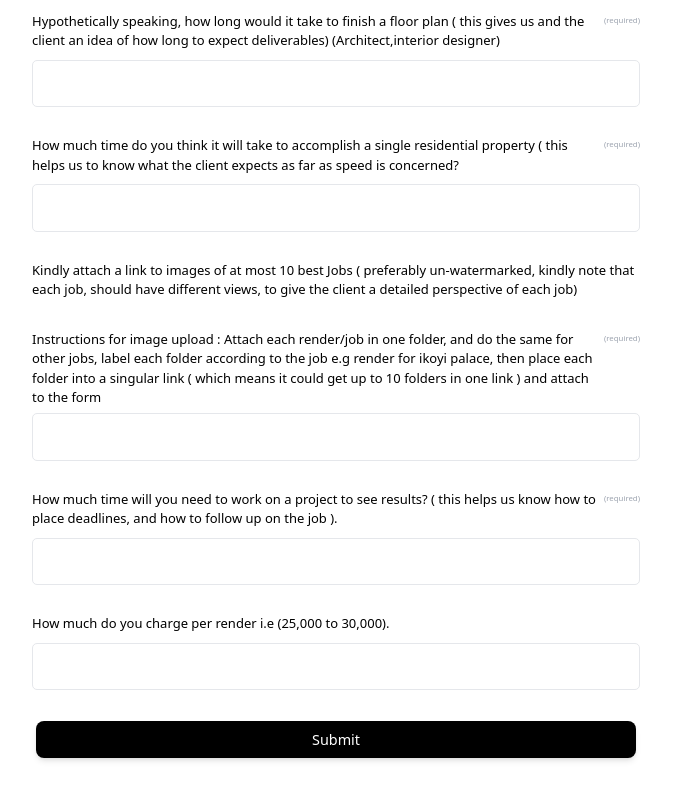
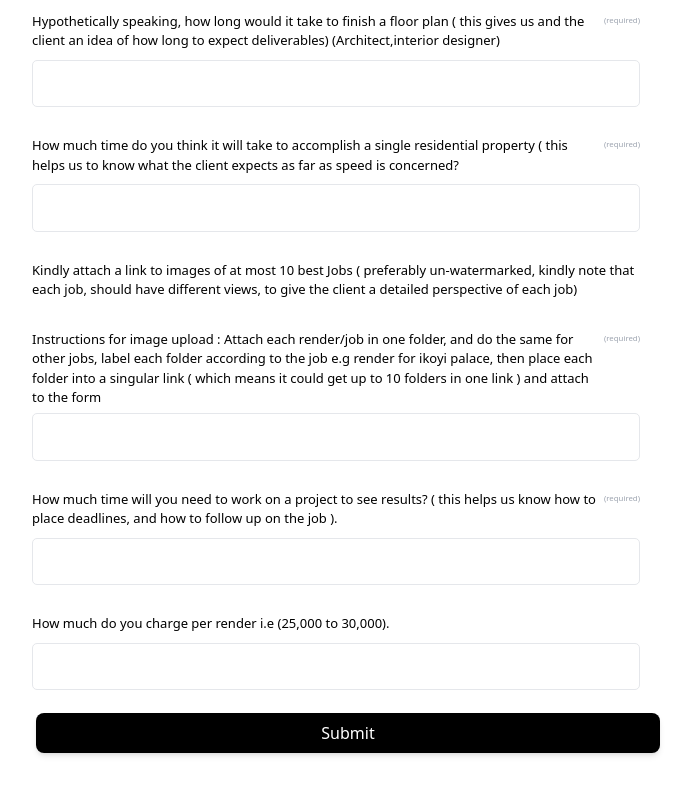
Before and after one commit to thevetdoctor/bmhcollections, a React (Create React App) app: page / in a window 1280 px wide. Shown: the part 878-1678 px from the top of the page, without its empty margins (304-995 px from the left). Built offline with nearby package versions, Linux system fonts and the light colour scheme; the HTML template or start-up script is replaced by a standard one.

Commit message:
feat: minor ui fixes

```diff
--- a/src/ArchitectForm.js
+++ b/src/ArchitectForm.js
@@ -24,19 +24,27 @@ export default function ArchitectForm() {
 	const [error, setError] = useState('');
 	const [submitted, setSubmitted] = useState(false);
 	const [profileImage, setProfileImage] = useState('');
+	const [isSubmitting, setSubmitting] = useState(false);
 
 	const baseUrl = 'https://us-central1-build-myhouse.cloudfunctions.net/bmhAPi';
 
-    const setUp = async () => {
-        setSubmitted(true)
-        const payload = { firstName, lastName, mobile, email, profileImage, contactMessage, floorPlanTime, singleResidentialTime, projectUrl, projectWorkTime, charge }
-        if ((firstName && lastName && mobile && email && profileImage && contactMessage && floorPlanTime && singleResidentialTime && projectUrl && projectWorkTime && charge)) {
-            setCompleted(false);
-            console.log('Incomplete details')
-            console.log(payload);
+	const setUp = async (e) => {
+		e.preventDefault();
+
+		if(!profileImage.length){
+			toast.error('Please upload a profile image');
 			return;
 		}
-        setCompleted(true);
+
+		const fields = [firstName, lastName, mobile, email, profileImage, contactMessage, floorPlanTime, singleResidentialTime, projectUrl, projectWorkTime, charge];
+
+		const hasInvalidField = fields.some(field => !field.length);
+
+		if (hasInvalidField) {
+			toast.error('Please enter all fields');
+			return;
+		}
+
 
 		const query = `
 			mutation {
@@ -68,6 +76,8 @@ export default function ArchitectForm() {
 				}
 			}`;
 
+		setSubmitting(true);
+
 		const res = await axios({
 			method: 'POST',
 			url: `${baseUrl}/graphql?query=${query}`,
@@ -81,28 +91,20 @@ export default function ArchitectForm() {
 				}
 			});
 
+		setSubmitting(false);
+
 		if (res && res.data) {
-            console.log(res.data.errors)
 			if (res.data.errors[0].message.search('exist') >= 0) {
-                toast("Already submitted!");
+				toast.info("Already submitted!");
 			} else {
-                toast("Submitted successfully!");
+				toast.success("Submitted successfully!");
 			}
-            setFirstName('');
-            setLastName('');
-            setMobile('');
-            setEmail('');
-            setFloorPlanTime('');
-            setSingleResidentialTime('');
-            setProjectUrl('');
-            setProjectWorkTime('');
-            setCharge('');
-            setContactMessage('');
+
 			document.location.reload();
 			setCompleted(true);
 		} else {
-            console.log(error);
-            toast('Please check your network');
+			console.error(error);
+			toast.error('Sorry, an error occurred. Please check your network');
 		}
 	};
 
@@ -123,20 +125,20 @@ export default function ArchitectForm() {
 					toast("Image upload failed!");
 				}
 			});
-        // console.log(res)
+
 		if (res) {
 			console.log(res)
 		} else {
 			console.log('error');
 		}
+
 		const imgLink = await res.json();
-        // console.log(profileImage, imgLink.secure_url);
+
 		setProfileImage(imgLink.secure_url)
 	}
 
 	const handleChange = (e) => {
 		const target = e.target;
-        console.log(target, target.value)
 		if (target.name === 'firstname') {
 			setFirstName(target.value);
 		} else if (target.name === 'lastname') {
@@ -163,13 +165,7 @@ export default function ArchitectForm() {
 	return (
 		<div>
 			<div style={{ fontSize: "0.5em" }} className="bg-white">
-                {/* <DisplayModal /> */}
 				<ToastContainer />
-
-                {/* <div>
-          Your submission was successful..A member of BMH would get back to you soon
-
-          </div> */}
 				<div className='flex justify-between m-4'>
 					<div><img src={logo} style={{ width: '5em', marginTop: '1.1em' }} alt='alt' /></div>
 					<div className='flex mt-3 mr-3'>
@@ -187,7 +183,7 @@ export default function ArchitectForm() {
 
 				<div className="text-lg text-center px-4 font-semibold mt-8">Create Profile</div>
 
-                <form action="" method="post" style={{ fontSize: "1.2em" }} className="text-md flex flex-col p-2 mb-1 md:w-1/2 mx-auto" id="contactForm">
+				<form style={{ fontSize: "1.2em" }} className="text-md flex flex-col p-2 mb-1 md:w-1/2 mx-auto" id="contactForm">
 					<input type="text" id="ProfilePic" style={{ display: "none" }} />
 					<div className="text-md flex flex-col p-2">
 						<label className="text-md flex justify-between py-2 py-3 mb-0"><span>Kindly state your Firstname (so we might have it displayed on the app)</span><Required /></label>
@@ -255,8 +251,11 @@ export default function ArchitectForm() {
 					</div>
 					<br />
 					<div className="">
-                        <div style={{ fontSize: '1.5em' }} className='text-center text-md text-red-600 mb-2'>{(!completed && submitted) && "Please fill in all fields !"}</div>
-                        <div style={{ fontSize: '1.5em' }} className="text-white bg-black text-center mx-3 rounded p-2 hover:bg-gray-500 cursor-pointer mb-9 rounded-lg shadow-md contactSubmitButton" onClick={setUp}>Submit</div>
+						<button
+							className="text-white text-base w-full bg-black text-center mx-3 rounded p-2 hover:bg-gray-800 disabled:bg-gray-500 cursor-pointer mb-9 rounded-lg shadow-md contactSubmitButton"
+							onClick={setUp}
+							disabled={isSubmitting}
+						>{ isSubmitting ? 'Submitting' : 'Submit' }</button>
 					</div>
 				</form>
 			</div>
@@ -294,21 +293,3 @@ const DisplayModal = () => (
 		</Modal>
 	</div>
 )
-
-
-
-                // const query = `{
-                //     architectprofiles{
-                //         firstName,
-                //         lastName,
-                //         email,
-                //         mobile,
-                //         description,
-                //         profileImage,
-                //         projectUrl,
-                //         floorPlanTime,
-                //         singleResidentialTime,
-                //         projectWorkTime,
-                //         charge
-                //     }
-                // }`;
```
Lines whose indentation alone changed are shown as unchanged.
